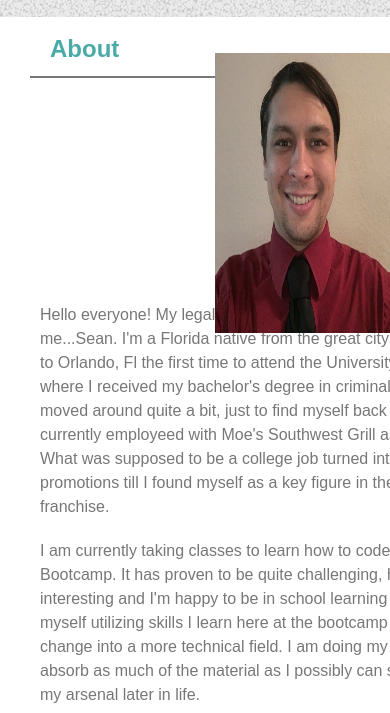
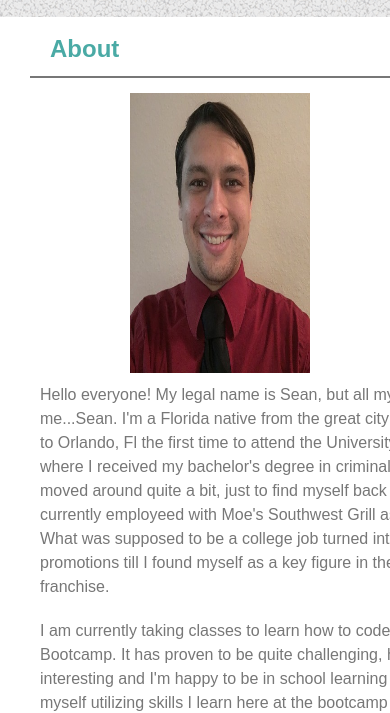
Before and after one commit to seanmrudd/Responsive-Portfolio, a plain HTML site: page index.html in a window 390 px wide. Shown: the part 135-848 px from the top of the page. Drawn offline with Linux system fonts and the light colour scheme.

Commit message:
any updates?

```diff
--- a/assets/css/style.css
+++ b/assets/css/style.css
@@ -253,9 +253,7 @@ footer {
     }
 
     .myPic {
-       height: 320x;
-       width: 300px;
-       margin-left: 125px;
+        margin: 40px;
     }
 
     p {
```
